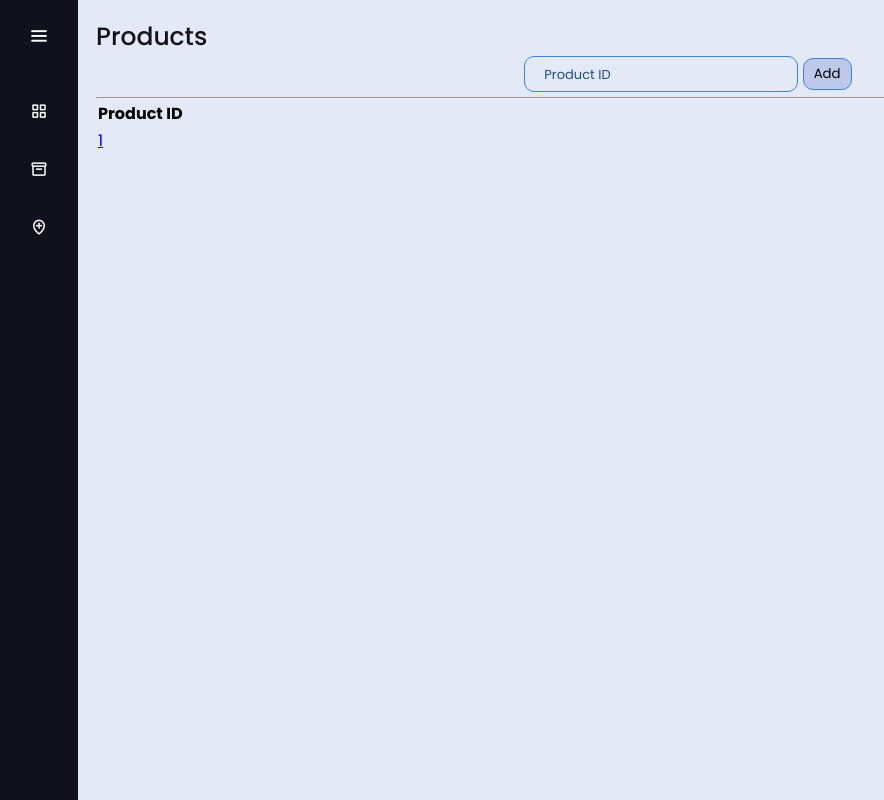
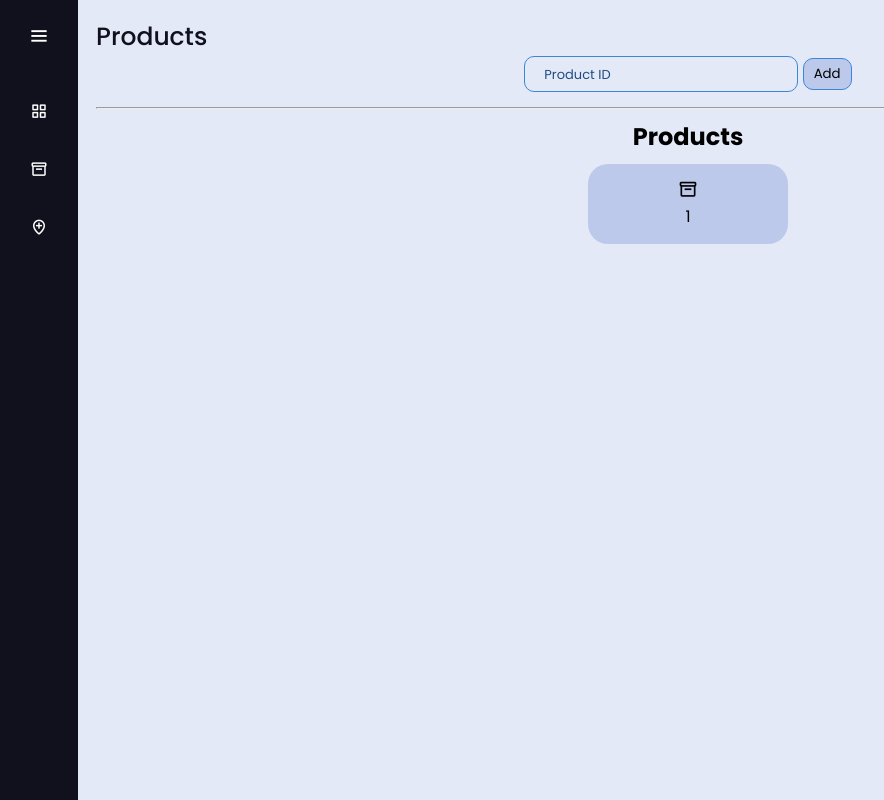
Before and after one commit to SalahTawafsha/inventory-management, a Django app: page /products/ in a window 1280 px wide. Shown: the whole page, without its empty margins (0-884 px from the left). Run offline with Django 5.2, Linux system fonts and the light colour scheme; tables that the repository leaves empty hold one stand-in row (values such as "Sample post").

Commit message:
finish products and locations views

```diff
--- a/inventory_management/static/style.css
+++ b/inventory_management/static/style.css
@@ -296,7 +296,7 @@
 .did-floating-label-content {
     display: inline-block;
     position: relative;
-    margin-bottom: 5px;
+    margin-bottom: 15px;
 }
 
 .did-floating-label {
@@ -342,23 +342,64 @@
 }
 
 
-.add {
+.button {
     background-color: #BDC9EB;
     padding: 5px 10px;
     border: 1px solid #3D85D8;
     border-radius: 10px;
 }
 
-.add:hover {
+.button:hover {
     background-color: #a0aed5;
     cursor: pointer;
 }
 
-.error-p{
-    margin: 0 0 10px 0 ;
+.error-p {
+    margin: 0 0 10px 0;
     text-align: center;
 }
 
 .error-p strong {
     color: red;
 }
+
+.elements-grid {
+    width: 75%;
+    display: flex;
+    justify-content: center;
+    margin: auto;
+    flex-wrap: wrap;
+}
+
+.element {
+    display: flex;
+    flex-direction: column;
+    justify-content: center;
+    color: black;
+    width: 200px;
+    text-align: center;
+    background-color: #BDC9EB;
+    border-radius: 20px;
+    padding: 15px 15px;
+    text-decoration: none;
+    margin: 10px;
+}
+
+.element i{
+    font-size: 20px;
+    margin-bottom: 5px;
+}
+
+.element:hover {
+    background-color: #a0aed5;
+    cursor: pointer;
+}
+
+.element:visited {
+    color: black;
+}
+
+.elements-title {
+    text-align: center;
+    margin-top: 10px;
+}
--- a/inventory_management/templates/products/product.html
+++ b/inventory_management/templates/products/product.html
@@ -16,7 +16,7 @@
                 </div>
             {% endfor %}
 
-            <input class="add" type="submit" value="Add">
+            <input class="button" type="submit" value="Add">
         </form>
     </section>
 
@@ -29,28 +29,32 @@
 
     <hr>
 
-    <table>
-        <thead>
-        <tr>
-            <th>
-                Product ID
-            </th>
-        </tr>
-        </thead>
+    <section>
+        <h2 class="elements-title">Products</h2>
 
-        <tbody>
-        {% for product in products_list %}
-            <tr>
-                <td>
-                    <a href="{% url "edit_product" product_id=product.product_id %}">
-                        {{ product.product_id }}
-                    </a>
-                </td>
-            </tr>
-        {% endfor %}
+        <section class="elements-grid">
+            {% for product in products_list %}
+                <a class="element" onclick="showOrRemoveForm('{{ product.product_id }}')">
+                    <i class='bx bx-box'></i>
+                    {{ product.product_id }}
+                    <form id="{{ product.product_id }}" method="post"
+                          action="{% url 'edit_product' product_id=product.product_id %}"
+                          style="display: none">
+                        {% csrf_token %}
+                        <div class="did-floating-label-content">
+                            <input class="did-floating-input" type="text" name="product_id"
+                                   value="{{ product.product_id }}" style="font-size: 14px" required>
+                        </div>
 
-        </tbody>
+                        <input type="submit" class="button" value="Save">
+                    </form>
+                </a>
 
-    </table>
+
+            {% endfor %}
+
+        </section>
+    </section>
+
 
 {% endblock %}
--- a/inventory_management/urls.py
+++ b/inventory_management/urls.py
@@ -6,4 +6,5 @@ urlpatterns = [
     path('products/', views.products, name="products"),
     path('products/<str:product_id>', views.edit_product, name="edit_product"),
     path('locations/', views.locations, name="locations"),
+    path('locations/<str:location_id>', views.edit_location, name="edit_location"),
 ]
--- a/inventory_management/views.py
+++ b/inventory_management/views.py
@@ -1,9 +1,11 @@
 from django.contrib import messages
 from django.db import IntegrityError
+from django.http import HttpResponseRedirect
 from django.shortcuts import render, get_object_or_404
+from django.urls import reverse
 
 from inventory_management.forms import ProductForm, LocationForm
-from inventory_management.models import Product, Location
+from inventory_management.models import Product, Location, ProductMovement
 
 
 # Create your views here.
@@ -48,9 +50,34 @@ def locations(request):
 def edit_product(request, product_id: str):
     product = get_object_or_404(Product, product_id=product_id)
     if request.method == "POST":
-        form = ProductForm(request.POST)
-        if form.is_valid() and form.cleaned_data["product_id"] != product_id:
-            Product.objects.filter(product_id=product_id).update(product_id=form.cleaned_data["product_id"])
+        if request.POST["product_id"] != product_id:
+            try:
+                new_product = Product.objects.create(product_id=request.POST["product_id"])
+                ProductMovement.objects.filter(product_id=product_id).update(product_id=new_product.product_id)
+                product.delete()
 
-    return render(request, "products/edit_product.html",
-                  {"product": product, "form": ProductForm(initial={"product_id": product.product_id})})
+            except IntegrityError:
+                messages.error(request,
+                               "This product is already exist")
+
+    return HttpResponseRedirect(reverse("products"))
+
+
+def edit_location(request, location_id: str):
+    location = get_object_or_404(Location, location_id=location_id)
+    if request.method == "POST":
+        if request.POST["location_id"] != location_id:
+            try:
+                new_location = Location.objects.create(location_id=request.POST["location_id"])
+                ProductMovement.objects \
+                    .filter(to_location=location_id).update(to_location=new_location.location_id)
+                ProductMovement.objects \
+                    .filter(from_location=location_id).update(from_location=new_location.location_id)
+
+                location.delete()
+
+            except IntegrityError:
+                messages.error(request,
+                               "This Location is already exist")
+
+    return HttpResponseRedirect(reverse("locations"))
--- a/templates/inventory_management/base_site.html
+++ b/templates/inventory_management/base_site.html
@@ -72,6 +72,16 @@
             closeBtn.classList.replace("bx-menu-alt-right", "bx-menu");//replacing the iocns class
         }
     }
+
+    function showOrRemoveForm(form_id) {
+        let form = document.getElementById(form_id.trim());
+        const input = form.querySelector(".did-floating-label-content")
+
+        if (form.style.display === "none")
+            form.style.display = "block";
+        else if (!input.matches(':hover'))
+            form.style.display = "none";
+    }
 </script>
 </body>
 </html>
```
Also changed, not shown: inventory_management/templates/locations/location.html (+24 -18 lines), inventory_management/templates/products/edit_product.html (deleted, +0 -22 lines), inventory_management/tests.py (+7 -7 lines).
